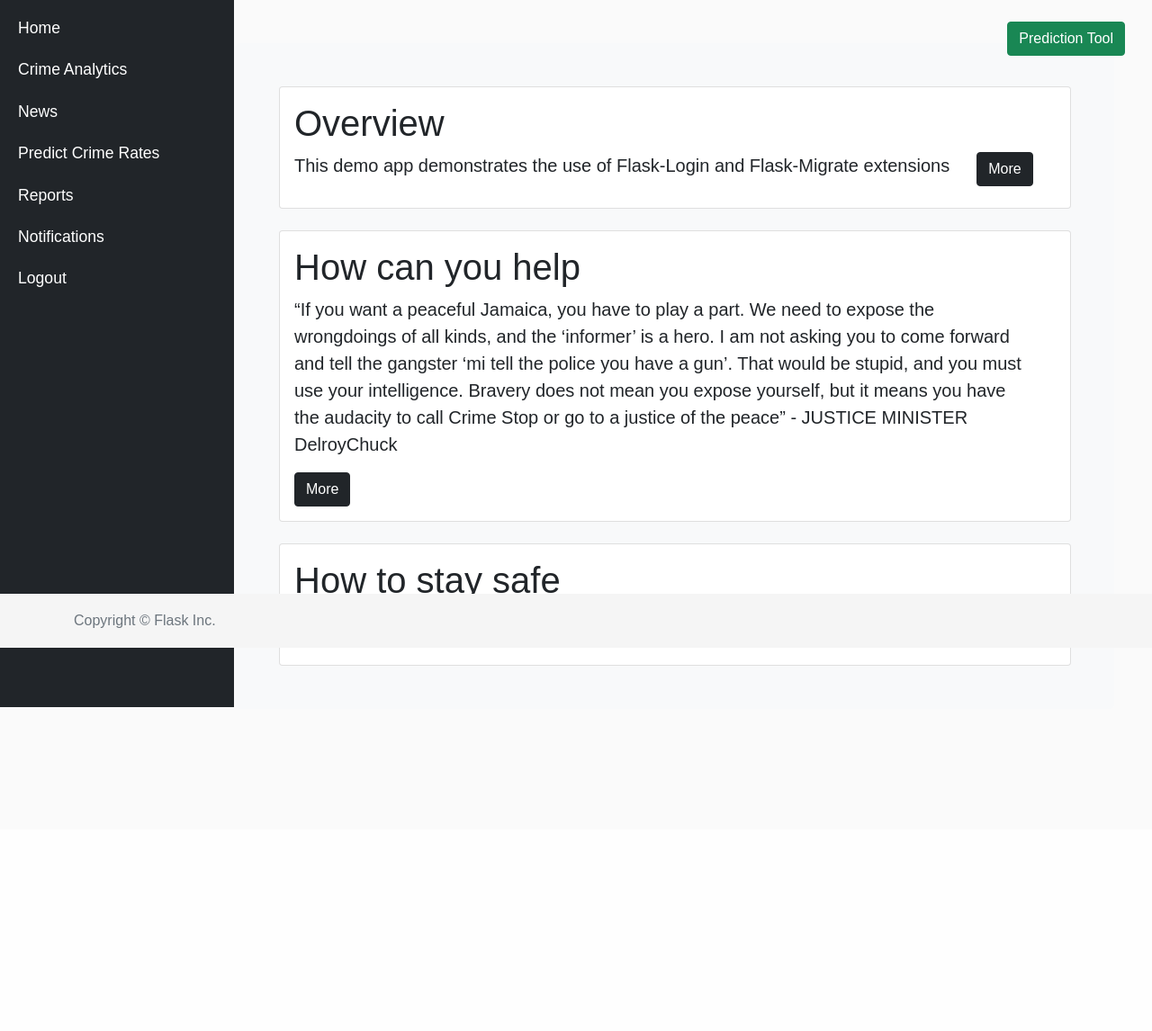
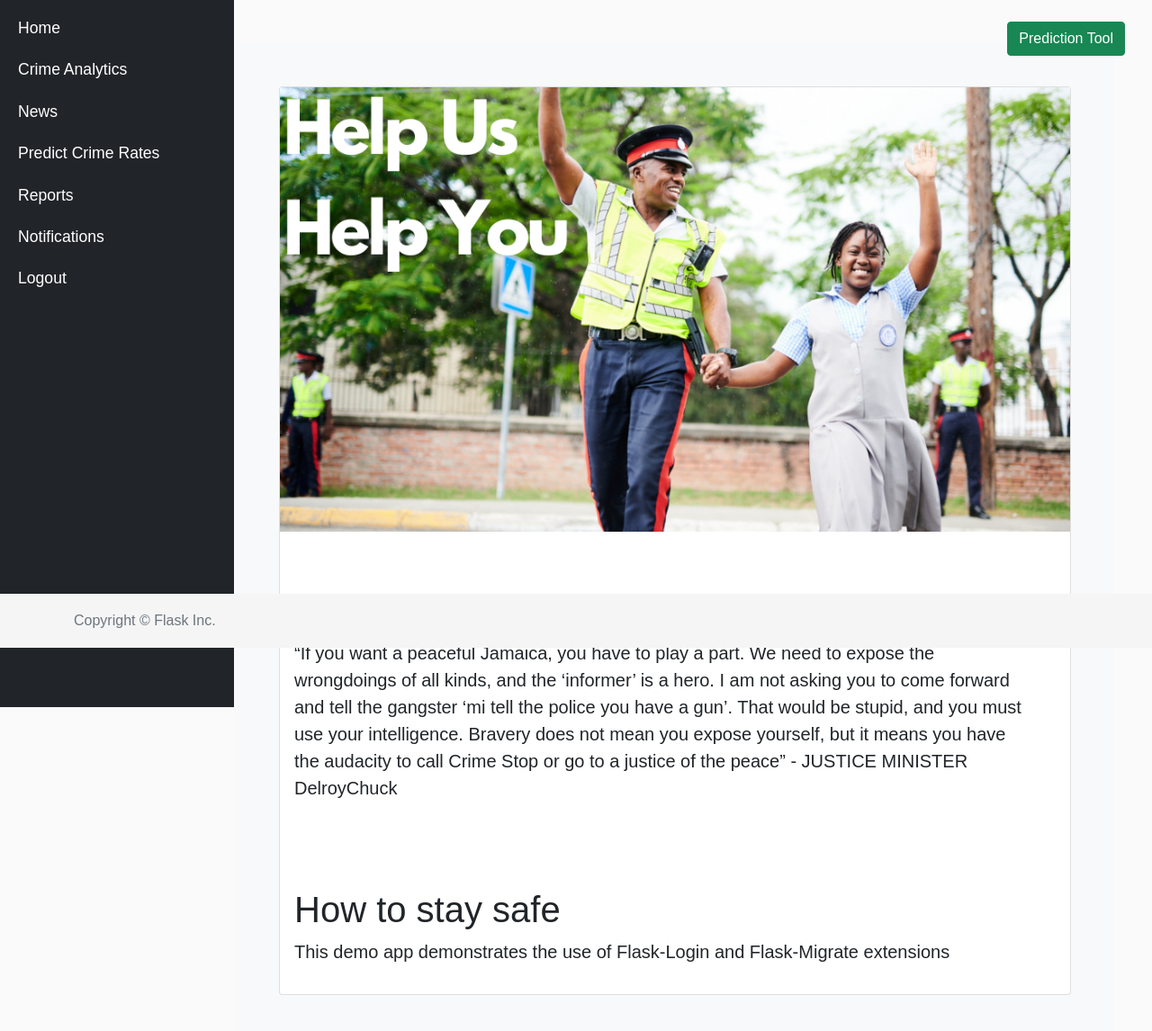
Before and after one commit to SabrinaGraham/predictors, a Flask app: page / in a window 1280 px wide. Shown: the part 80-1226 px from the top of the page at 90% size. Before the commit the page ends 866 px from the top, so only its background shows below. Run offline with Flask 2, Linux system fonts and the light colour scheme; some libraries are stand-ins or nearby versions.

Commit message:
create account fix

```diff
--- a/app/templates/home.html
+++ b/app/templates/home.html
@@ -7,28 +7,26 @@
 {% include 'flash_messages.html' %}
 <div class="p-5 mb-4 bg-light rounded-3" class="card-group">
     <div class="card" >
-        <div class="card-body">
-          <h1 class="card-title" >Overview</h1>
-          <p  class="lead">This demo app demonstrates the use of Flask-Login and Flask-Migrate extensions</p>
-          <a href="#" class="btn btn-dark" >More</a>
+        <div class="card-photo">
+          <img src="{{url_for('static', filename='images/helpus.png')}}"  class="w-100">
         </div>
-    </div>
-    <br>
-    <div class="card" >
+        <br>
+        <br>
         <div class="card-body">
           <h1 class="card-title" >How can you help</h1>
           <p  class="lead">“If you want a peaceful Jamaica, you have to play a part. We need to expose the wrongdoings of all kinds, and the ‘informer’ is a hero. I am not asking you to come forward and tell the gangster ‘mi tell the police you have a gun’. That would be stupid, and you must use your intelligence. Bravery does not mean you expose yourself, but it means you have the audacity to call Crime Stop or go to a justice of the peace” - JUSTICE MINISTER DelroyChuck </p>
-          <a href="#" class="btn btn-dark">More</a>
+
         </div>
-    </div>
-    <br>
-    <div class="card" >
+        <br>
+        <br>
         <div class="card-body">
           <h1 class="card-title" >How to stay safe</h1>
           <p  class="lead">This demo app demonstrates the use of Flask-Login and Flask-Migrate extensions</p>
-          <a href="#" class="btn btn-dark">More</a>
+
         </div>
     </div>
+
+
 
 </div>
 
--- a/app/views.py
+++ b/app/views.py
@@ -65,9 +65,8 @@ def login():
         email = form.email.data
         password = form.password.data
 
-        user = UserProfile.query.filter_by(email=email, password=password).first()
-        # or
-        #user = UserProfile.query.filter_by(username=username).first()
+        user = UserProfile.query.filter_by(email=email).first()
+
 
         if user is not None and check_password_hash(user.password, password):
             remember_me = False
@@ -137,7 +136,7 @@ def verify():
 
                 db.session.add(form_data)
                 db.session.commit()
-                return redirect(url_for('dashboard'))
+                return redirect(url_for('login'))
 
     return render_template('verify.html', form=form)
 
--- a/requirements.txt
+++ b/requirements.txt
@@ -24,3 +24,4 @@ pandas==1.4.2
 BeautifulSoup4==4.11.1
 selenium==4.1.5
 webdriver_manager==3.5.4
+utils==1.0.1
```
Also changed, not shown: app/models.py (+14 -5 lines), migrations/versions/02042a5ea9c0_.py (renamed from migrations/versions/2b1d7a7bc7e6_.py, +5 -4 lines), app/static/images/helpus.png (added), app/static/images/together.jpg (added).
